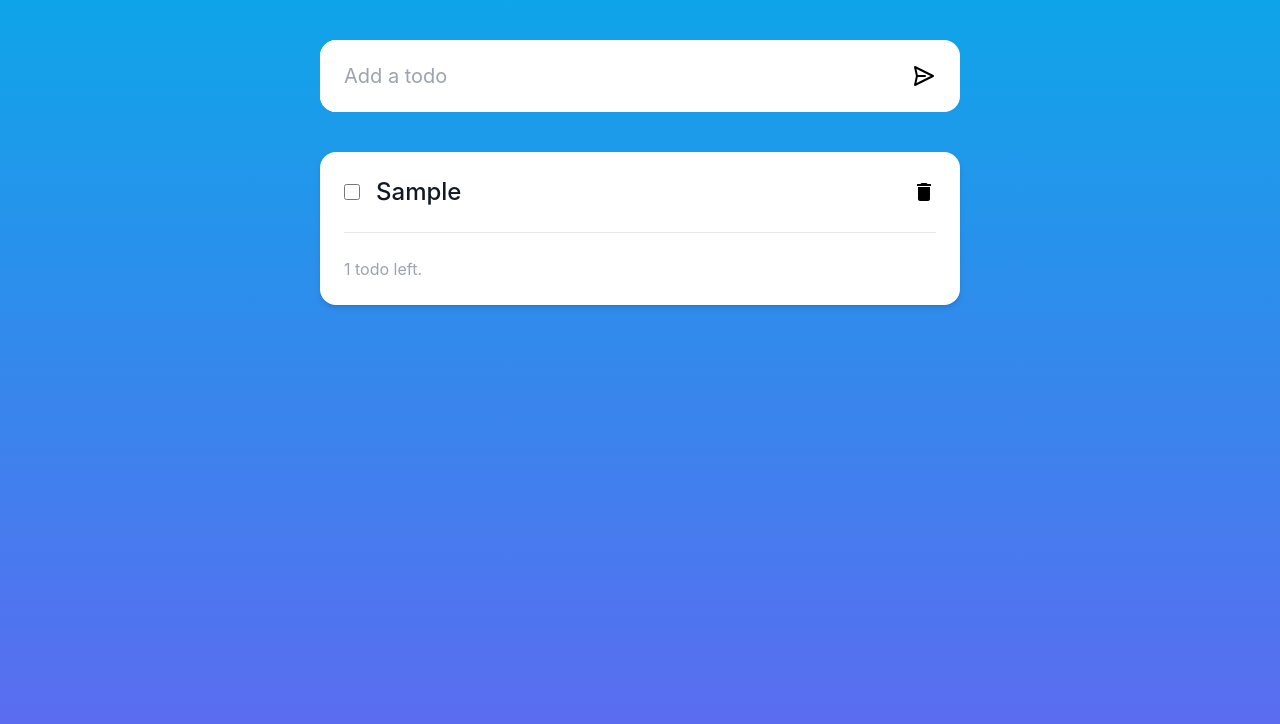
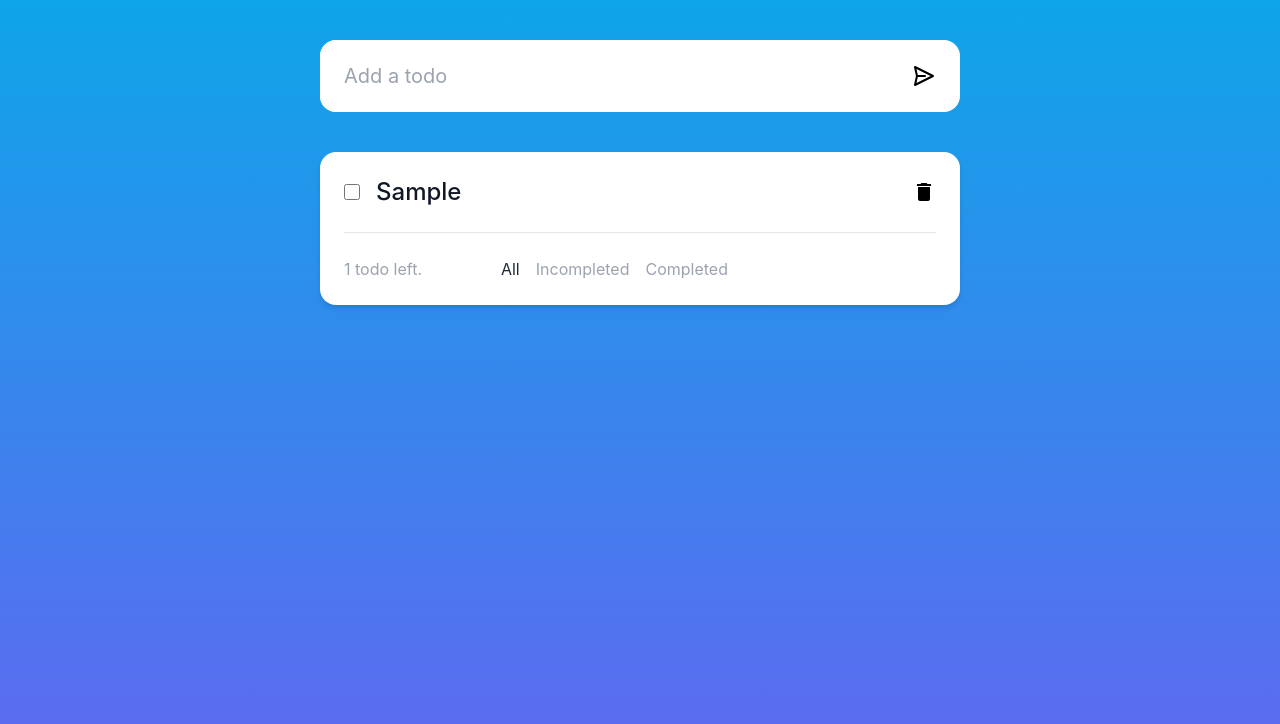
Before and after one commit to cbolboros/todo-app, a React (Create React App) app: page / in a window 1280 px wide. Both pictures are taken after typing "Sample" into the empty fields and a click on the button 924 px from the left and 76 px from the top of the page. Shown: the top 724 px of the page. Built offline with nearby package versions, Linux system fonts and the light colour scheme.

Commit message:
added filtering to the list

```diff
--- a/src/components/Todo.jsx
+++ b/src/components/Todo.jsx
@@ -2,6 +2,7 @@ import React, { useState } from "react";
 import { MdDelete } from "react-icons/md";
 
 export default function Todo({ todo, completeTodo, removeTodo }) {
+  const checked = todo.isComplete;
   return (
     <div className="first:p-6 pl-6 pb-6 pr-6">
       <div className={todo.isComplete ? "todo-row line-through" : "todo-row"}>
@@ -10,7 +11,7 @@ export default function Todo({ todo, completeTodo, removeTodo }) {
             <input
               id={todo.id}
               type="checkbox"
-              value=""
+              checked={checked}
               onClick={() => completeTodo(todo.id)}
               className="w-4 h-4 text-blue-600 bg-gray-100 rounded border-gray-300 focus:ring-blue-500 dark:focus:ring-blue-600 dark:ring-offset-gray-800 focus:ring-2 dark:bg-gray-700 dark:border-gray-600"
             />
--- a/src/components/TodoList.jsx
+++ b/src/components/TodoList.jsx
@@ -4,6 +4,7 @@ import TodoForm from "./TodoForm";
 
 export default function TodoList() {
   const [todos, setTodos] = useState([]);
+  const [filterType, setFilterType] = useState("all");
 
   const addTodo = (todo) => {
     if (!todo.text) {
@@ -37,9 +38,9 @@ export default function TodoList() {
     setTodos(incompleteTodos);
   };
 
-  let incompleteTodos = todos.filter((todo) => !todo.isComplete).length;
-  let completedTodos = todos.filter((todo) => todo.isComplete).length;
-  const todoLabel = incompleteTodos && (incompleteTodos === 1 ? "todo" : "todos");
+  let incompleteTodos = todos.filter((todo) => !todo.isComplete);
+  let completedTodos = todos.filter((todo) => todo.isComplete);
+  const todoLabel = incompleteTodos.length && (incompleteTodos.length === 1 ? "todo" : "todos");
 
   return (
     <div className="flex items-center flex-col pt-10">
@@ -47,19 +48,53 @@ export default function TodoList() {
       <div className="bg-white w-[50%] rounded-2xl mt-10 shadow-md">
         {todos.length ? (
           <div>
-            {todos.map((todo, index) => (
-              <Todo todo={todo} completeTodo={completeTodo} removeTodo={removeTodo} />
-            ))}
+            {todos.map((todo, index) => {
+              if (filterType !== "all") {
+                if (filterType === "completed") {
+                  return todo.isComplete && <Todo todo={todo} completeTodo={completeTodo} removeTodo={removeTodo} />;
+                }
+                if (filterType === "incompleted") {
+                  return !todo.isComplete && <Todo todo={todo} completeTodo={completeTodo} removeTodo={removeTodo} />;
+                }
+              } else {
+                return <Todo todo={todo} completeTodo={completeTodo} removeTodo={removeTodo} />;
+              }
+            })}
             <hr className="ml-6 mr-6" />
             <div className="p-6 flex justify-between">
-              <div className="text-gray-400">{incompleteTodos ? `${incompleteTodos} ${todoLabel} left.` : "All todos completed !"}</div>
-              {completedTodos ? (
-                <button className="text-gray-400 hover:text-gray-800 transition duration-300" onClick={() => removeCompletedTodos()}>
-                  Clear completed.
+              <div className="text-gray-400">{incompleteTodos.length ? `${incompleteTodos.length} ${todoLabel} left.` : "All todos completed !"}</div>
+              <div className="flex gap-4">
+                <button
+                  className={`text-gray-400 hover:text-gray-800 ${filterType === "all" ? "text-gray-800" : ""}`}
+                  onClick={() => {
+                    setFilterType("all");
+                  }}
+                >
+                  All
                 </button>
-              ) : (
-                ""
-              )}
+                <button
+                  className={`text-gray-400 hover:text-gray-800 ${filterType === "incompleted" ? "text-gray-800" : ""}`}
+                  onClick={() => {
+                    setFilterType("incompleted");
+                  }}
+                >
+                  Incompleted
+                </button>
+                <button
+                  className={`text-gray-400 hover:text-gray-800 ${filterType === "completed" ? "text-gray-800" : ""}`}
+                  onClick={() => {
+                    setFilterType("completed");
+                  }}
+                >
+                  Completed
+                </button>
+              </div>
+              <button
+                className={`text-gray-400 hover:text-gray-800 transition duration-300 ${completedTodos.length < 1 ? "invisible" : ""}`}
+                onClick={() => removeCompletedTodos()}
+              >
+                Clear completed.
+              </button>
             </div>
           </div>
         ) : (
```
